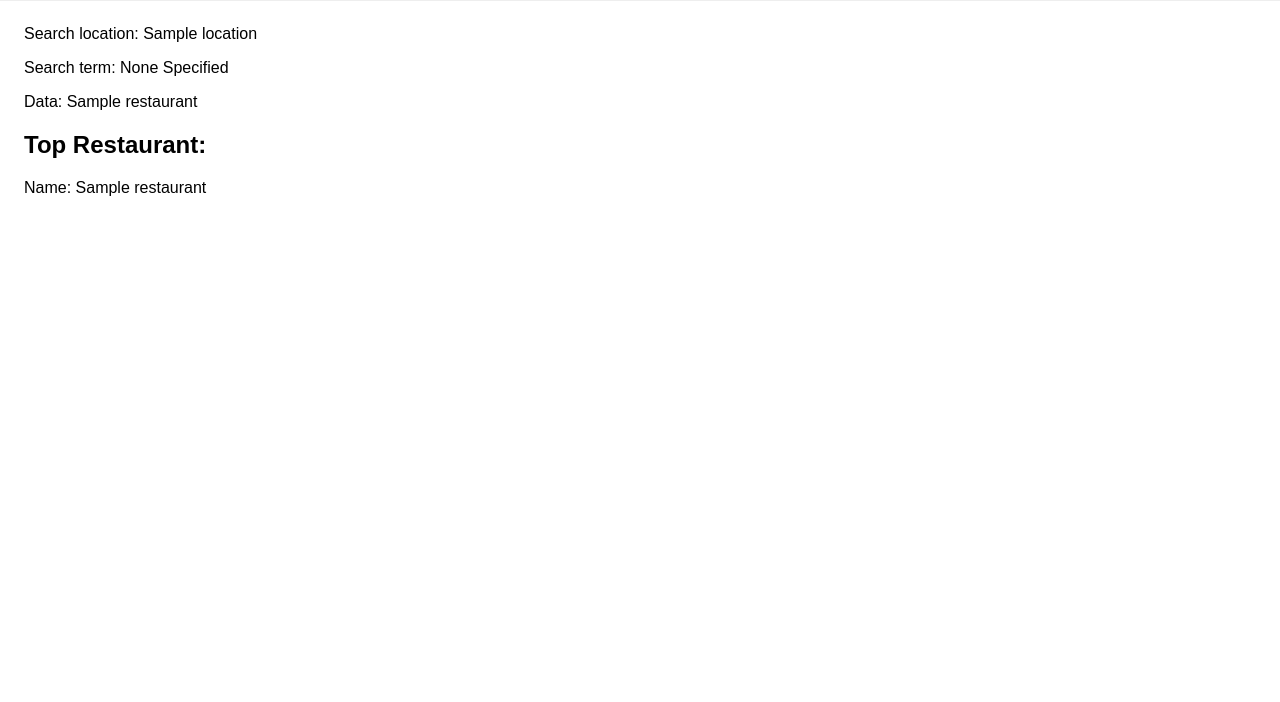
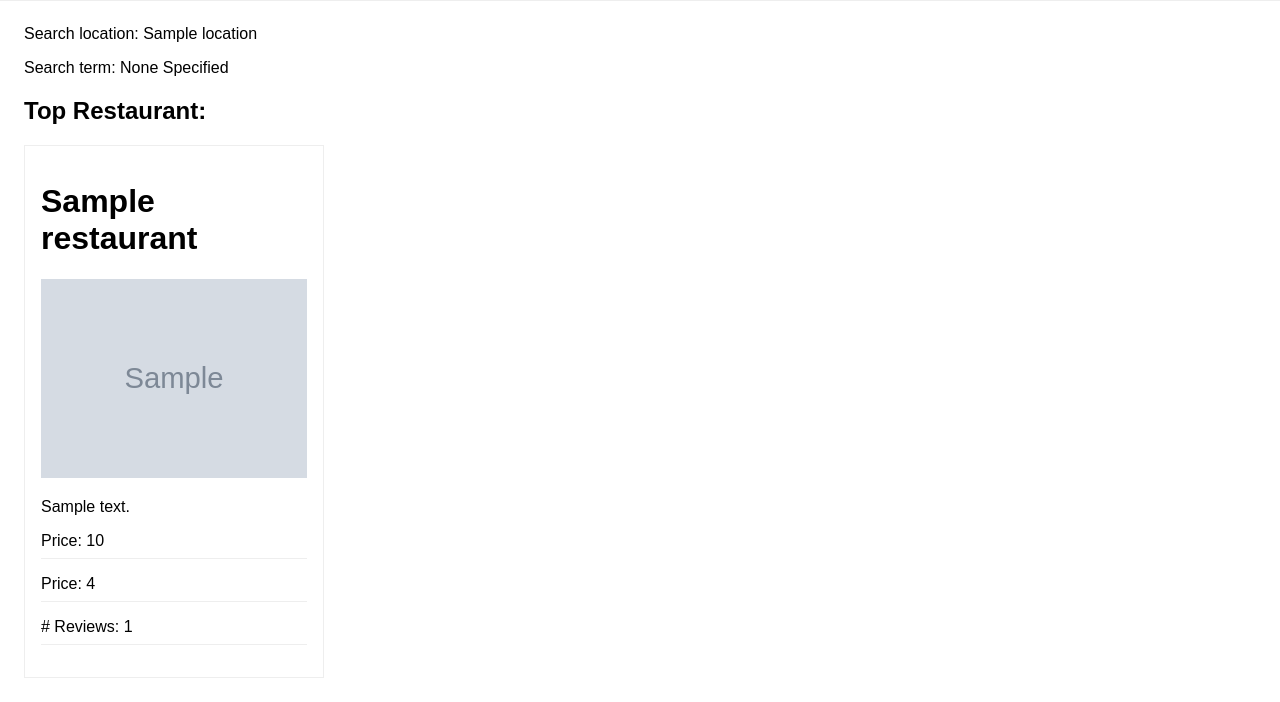
Before and after one commit to fardeem/webdev-labs, a Flask app: template lab02/templates/restaurant.html in a window 1280 px wide. Shown: the part 127-829 px from the top of the page. Before the commit the page ends 323 px from the top, so only its background shows below. Run offline with Flask 2, Linux system fonts and the light colour scheme; the template is opened without the code that fills it: most values are stand-ins (such as "Sample title", 1, 10 or a date in 2020); grey boxes marked "Sample" are stand-in pictures; some libraries are stand-ins or nearby versions.

Commit message:
Add styling

```diff
--- a/lab02/static/style.css
+++ b/lab02/static/style.css
@@ -35,3 +35,19 @@ main {
 @media only screen and (max-width: 600px) {
     /* Media queries go here */
 }
+
+.card {
+  width: 300px;
+  border: 1px solid #eee;
+  padding: 1rem;
+}
+
+.card img {
+  max-width: 100%;
+}
+
+.card__info {
+  margin-bottom: 1rem;
+  padding-bottom: 0.5rem;
+  border-bottom: 1px solid #eee;
+}
--- a/lab02/templates/restaurant.html
+++ b/lab02/templates/restaurant.html
@@ -13,9 +13,28 @@
     <main>
         <p>Search location: {{location}}</p>
         <p>Search term: {{search_term or 'None Specified'}}</p>
-        <p>Data: {{ restaurant }}</p>
+        <!-- <p>Data: {{ restaurant }}</p> -->
         <h2>Top Restaurant:</h2>
-        <p>Name: {{ restaurant.get('name') }}</p>
+
+        <div class="card">
+          <h1 class="card__name">
+            {{ restaurant.get('name') }}
+          </h1>
+
+          <img src="{{ restaurant.get('image_url') }}" />
+          <p>{{ restaurant.get('display_address') }}</p>
+
+          <div class="card__info">
+            Price: {{ restaurant.get('price') }}
+          </div>
+          <div class="card__info">
+            Price: {{ restaurant.get('rating') }}
+          </div>
+          <div class="card__info">
+            # Reviews: {{ restaurant.get('review_count') }}
+          </div>
+        </div>
+        <!-- <p>Name: </p> -->
     </main>
 </body>
 </html>
```
